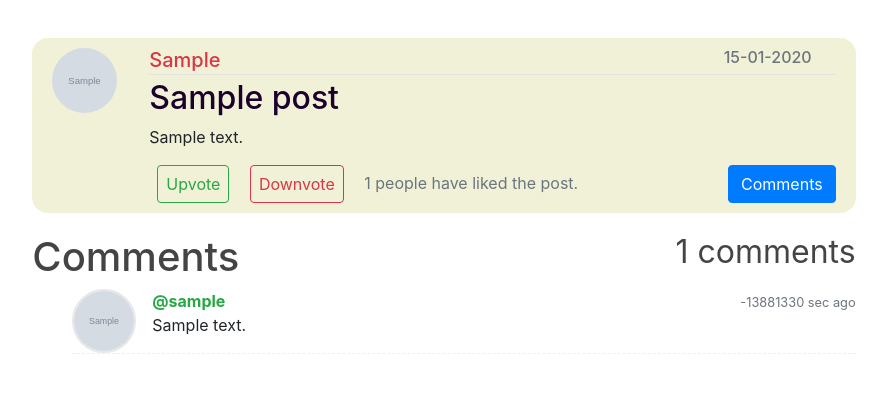
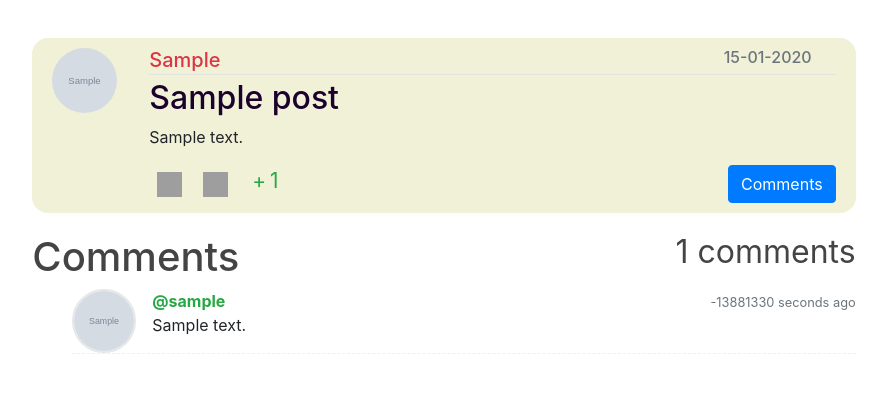
Before and after one commit to palvaibhav/go-blog, a Flask app: page /post/1 in a window 1280 px wide. Shown: the part 58-451 px from the top of the page, without its empty margins (196-1083 px from the left). Run offline with Flask 2, Linux system fonts and the light colour scheme; tables that the repository leaves empty hold one stand-in row (values such as "Sample post"); grey boxes marked "Sample" are stand-in pictures; some libraries are stand-ins or nearby versions; grey boxes are pictures that could not be loaded.

Commit message:
Add API-endpoints and update models.py

```diff
--- a/goblog/models.py
+++ b/goblog/models.py
@@ -19,17 +19,29 @@ class User(db.Model, UserMixin):
     posts = db.relationship("Post", backref="author", lazy=True)
     comments = db.relationship("Comment", backref="author", lazy=True)
 
+    @property
+    def serialize(self):
+        return {
+            'user_id':self.id,
+            'user_name':self.username,
+            'user_email':self.email,
+        }
+
     def upvote_post(self, post):
         if not self.has_upvoted_post(post):
             upvote = PostUpvote(user_id=self.id, post_id=post.id)
             db.session.add(upvote)
-            post.upvotes_count = post.upvotes_count + 1
+
             if self.has_downvoted_post(post):
                 downvote = PostDownvote.get_post_downvote(
                     user_id=self.id, post_id=post.id
                 )
                 db.session.delete(downvote)
+                post.upvotes_count = post.upvotes_count + 2
+            else:
+                post.upvotes_count = post.upvotes_count + 1
             db.session.commit()
+
 
     def has_upvoted_post(self, post):
         return PostUpvote.query.filter_by(user_id=self.id, post_id=post.id).count() > 0
@@ -38,11 +50,15 @@ class User(db.Model, UserMixin):
         if not self.has_downvoted_post(post):
             downvote = PostDownvote(user_id=self.id, post_id=post.id)
             db.session.add(downvote)
-            post.upvotes_count = post.upvotes_count - 1
+
             if self.has_upvoted_post(post):
                 upvote = PostUpvote.get_post_upvote(user_id=self.id, post_id=post.id)
+                post.upvotes_count = post.upvotes_count - 2
                 db.session.delete(upvote)
+            else:
+                post.upvotes_count = post.upvotes_count - 1
             db.session.commit()
+
 
     def has_downvoted_post(self, post):
         return (
@@ -82,6 +98,16 @@ class Post(db.Model):
     comments = db.relationship(
         "Comment", cascade="all,delete", backref="post", lazy=True
     )
+
+    @property
+    def serialize(self):
+        return {
+            'post_id':self.id,
+            'title':self.title,
+            'content':self.content,
+            'date_posted':self.date_posted,
+            'upvotes':self.upvotes_count
+        }
 
     def __repr__(self):
         return f"Post('{self.title}', '{self.date_posted}')"
@@ -125,13 +151,13 @@ class Comment(db.Model):
         delta = current_time - self.date_posted
         tot_sec = delta.total_seconds()
         if tot_sec < 60:
-            return f"{int(tot_sec)} sec"
+            return f"{int(tot_sec)} seconds"
         elif tot_sec < 60 * 60:
             tot_min = tot_sec / 60
-            return f"{int(tot_min)} min"
+            return f"{int(tot_min)} minutes"
         elif tot_sec < 24 * 60 * 60:
             tot_hrs = tot_sec / 60 / 60
-            return f"{int(tot_hrs)} hrs"
+            return f"{int(tot_hrs)} hours"
         elif tot_sec < 30 * 24 * 60 * 60:
             tot_days = tot_sec / 60 / 60 / 24
             return f"{int(tot_days)} days"
--- a/goblog/static/style.css
+++ b/goblog/static/style.css
@@ -19,6 +19,14 @@ h6 {
 
 .site-header .navbar-nav .nav-link {
   color: #ffffff;
+}
+
+.mysize{
+  font-size: 1.3rem;
+}
+.votes-logo img{
+  width:25px;
+  height:25px;
 }
 
 
--- a/goblog/templates/create_post.html
+++ b/goblog/templates/create_post.html
@@ -23,14 +23,14 @@
                 <div class="form-group">
                     {{ form.content.label(class="form-control-label") }}
                     {% if form.content.errors %}
-                        {{ form.content(class="form-control form-control-lg is-invalid") }}
+                        {{ form.content(class="form-control form-control-lg is-invalid", rows="8") }}
                         <div class="invalid-feedback">
                             {% for error in form.content.errors %}
                                 <span>{{ error }}</span>
                             {% endfor %}
                         </div>
                     {% else %}
-                        {{ form.content(class="form-control form-control-lg") }}
+                        {{ form.content(class="form-control form-control-lg", rows="8") }}
                     {% endif %}
                 </div>
             </fieldset>
--- a/goblog/templates/post.html
+++ b/goblog/templates/post.html
@@ -15,11 +15,24 @@
         </div>
         <h2><a class="article-title" href="{{ url_for('posts.post',post_id=post.id) }}">{{ post.title }}</a></h2>
         <p class="article-content">{{ post.content }}</p>
-        <div>
-            <a class="btn btn-outline-success px-2 mx-2" href="{{ url_for('posts.upvote',post_id=post.id) }}">Upvote</a>
-            <a class="btn btn-outline-danger px-2 mx-2"
-                href="{{ url_for('posts.downvote',post_id=post.id) }}">Downvote</a>
-            <span class="px-2 text-secondary">{{ post.upvotes_count }} people have liked the post.</span>
+        <div class="votes-logo">
+            <a class="px-2" href="{{ url_for('posts.upvote',post_id=post.id) }}">
+                <img src="https://sta.codeforces.com/s/27549/images/actions/voteup.png" alt="">
+            </a>
+
+            <a class="px-2"
+                href="{{ url_for('posts.downvote',post_id=post.id) }}">
+                <img src="https://sta.codeforces.com/s/27549/images/actions/votedown.png" alt="">
+            </a>
+
+            {% if post.upvotes_count < 0 %}
+                <span class="px-2 mysize text-danger"><span class="mx-1">-</span>{{ -post.upvotes_count }} </span>
+            {% elif post.upvotes_count > 0%}
+                <span class="px-2 mysize text-success"><span class="mx-1">+</span>{{ post.upvotes_count }} </span>
+            {% else %}
+                <span class="px-2 ml-2 pl-1 mysize text-secondary">{{ post.upvotes_count }} </span>
+            {% endif %}
+
             <a class="btn btn-primary float-right" href="{{ url_for('posts.post',post_id=post.id) }}">Comments</a>
         </div>
     </div>
```
Also changed, not shown: goblog/users/routes.py (+18 -1 lines).
